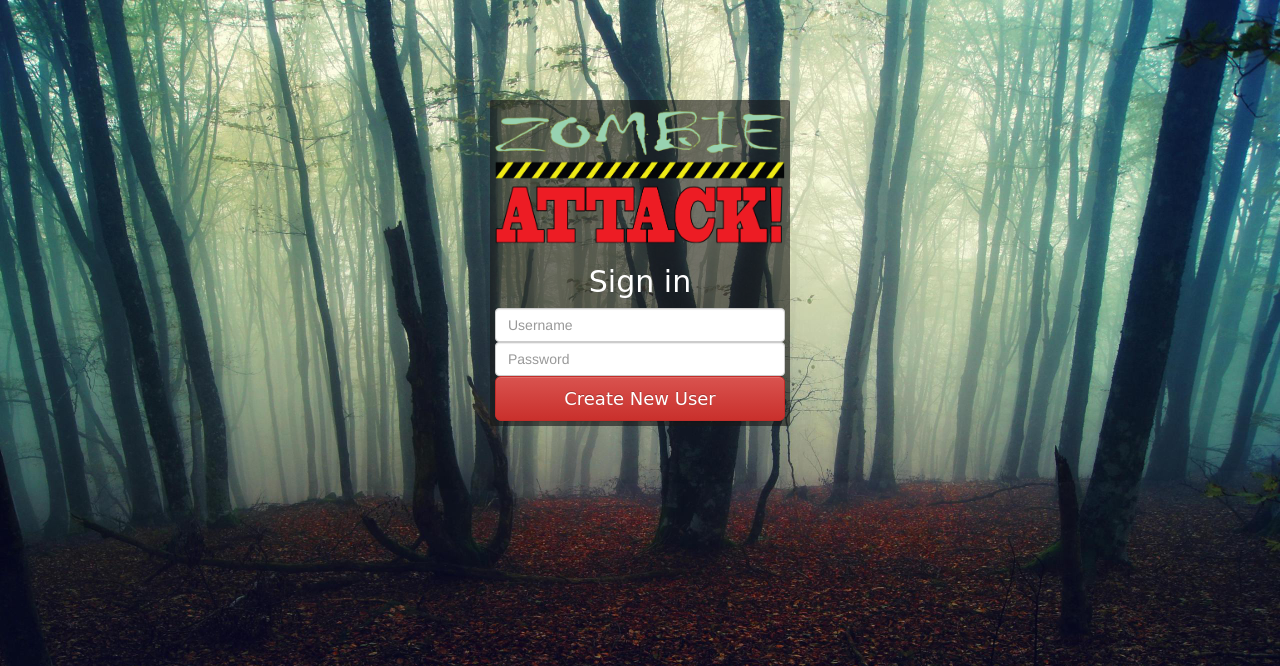
After one commit to Emmitt-nervend/zombie-project, a Django app: template apps/login/templates/signIn.html in a window 1280 px wide. The commit adds this page. Shown: the top 666 px of the page. Run offline with Django 3.2, Linux system fonts and the light colour scheme; the template is opened without the code that fills it, so the values that code supplies are empty; some libraries are stand-ins or nearby versions; some web fonts are replaced.

Commit message:
added sign in page

```diff
--- a/apps/login/static/css/style.css
+++ b/apps/login/static/css/style.css
@@ -37,7 +37,7 @@ h2 {
 	background-color: rgba(22, 22,22, 0.6);
 }
 
-.or-space{
+.head-spacing{
 	margin-top: 0px;
 }
 
--- a/apps/login/templates/playoption.html
+++ b/apps/login/templates/playoption.html
@@ -14,9 +14,9 @@
 		</button>
 	</a>
 
-	<h2 class="walter-turncoat or-space">or</h2>
+	<h2 class="walter-turncoat head-spacing">or</h2>
 
-	<a href="#">
+	<a href="/sign-in">
 		<button type="button" class="btn btn-danger btn-lg dropdown-toggle full-btn walter-turncoat">
 			Sign In And Play
 		</button>
--- /dev/null
+++ b/apps/login/templates/signIn.html
@@ -0,0 +1,19 @@
+{% extends "base.html" %}
+
+{% block title %}Zombie Attack sign in{% endblock %}
+
+{% block content %}
+
+  <div class="center-screen">
+    <!-- Logo links to home page -->
+    <a href="/"><img src="/static/images/Logo.png" id="homelogo"></a>
+
+    <h2 class="walter-turncoat head-spacing">Sign in</h2>
+
+    <form>
+      <input class="form-control" type="text" name="userName" id="userName" placeHolder="Username">
+      <input class="form-control" type="password" name="password" id="password" placeHolder="Password">
+      <button type="submit" name="createUser" class="btn btn-danger btn-lg my-btn full-btn walter-turncoat">Create New User</button>
+    </form>
+
+{% endblock %}
--- a/apps/login/templates/signUp.html
+++ b/apps/login/templates/signUp.html
@@ -5,9 +5,11 @@
 {% block content %}
 
 <div class="center-screen">
-	<!-- Set link to home page -->
+	<!-- Logo links to home page -->
 	<a href="/"><img src="/static/images/Logo.png" id="homelogo"></a>
-	<h2 class="walter-turncoat">Create your user</h2>
+
+	<h2 class="walter-turncoat head-spacing">Create your user</h2>
+
 	<form method="POST" action="">
 		{% csrf_token %}
 		<input class="form-control" type="text" name="firstName" id="firstName" placeHolder="First name">
--- a/apps/login/views.py
+++ b/apps/login/views.py
@@ -13,6 +13,9 @@ def home(request):
 
 def playoption(request):
 	return render(request, 'playoption.html', {})
+
+def signIn(request):
+	return render(request, 'signIn.html', {})
 
 def signUp(request):
 	if request.method == 'POST':
--- a/templates/home.html
+++ b/templates/home.html
@@ -14,7 +14,7 @@
 		</button>
 	</a>
 
-	<h2 class="walter-turncoat or-space">or</h2>
+	<h2 class="walter-turncoat head-spacing">or</h2>
 
 	<a href="/sign-up">
 		<button type="button" class="btn btn-danger btn-lg dropdown-toggle full-btn walter-turncoat">
--- a/urls.py
+++ b/urls.py
@@ -8,5 +8,6 @@ urlpatterns = patterns('',
     url(r'^$', 'zombie.apps.login.views.home', name='home'),
     url(r'^playoption/$', 'zombie.apps.login.views.playoption', name='playoption'),
     url(r'^sign-up/$', 'zombie.apps.login.views.signUp', name='sign-up'),
+    url(r'^sign-in/$', 'zombie.apps.login.views.signIn', name='sign-in'),
     url(r'^admin/', include(admin.site.urls)),
 )
```
